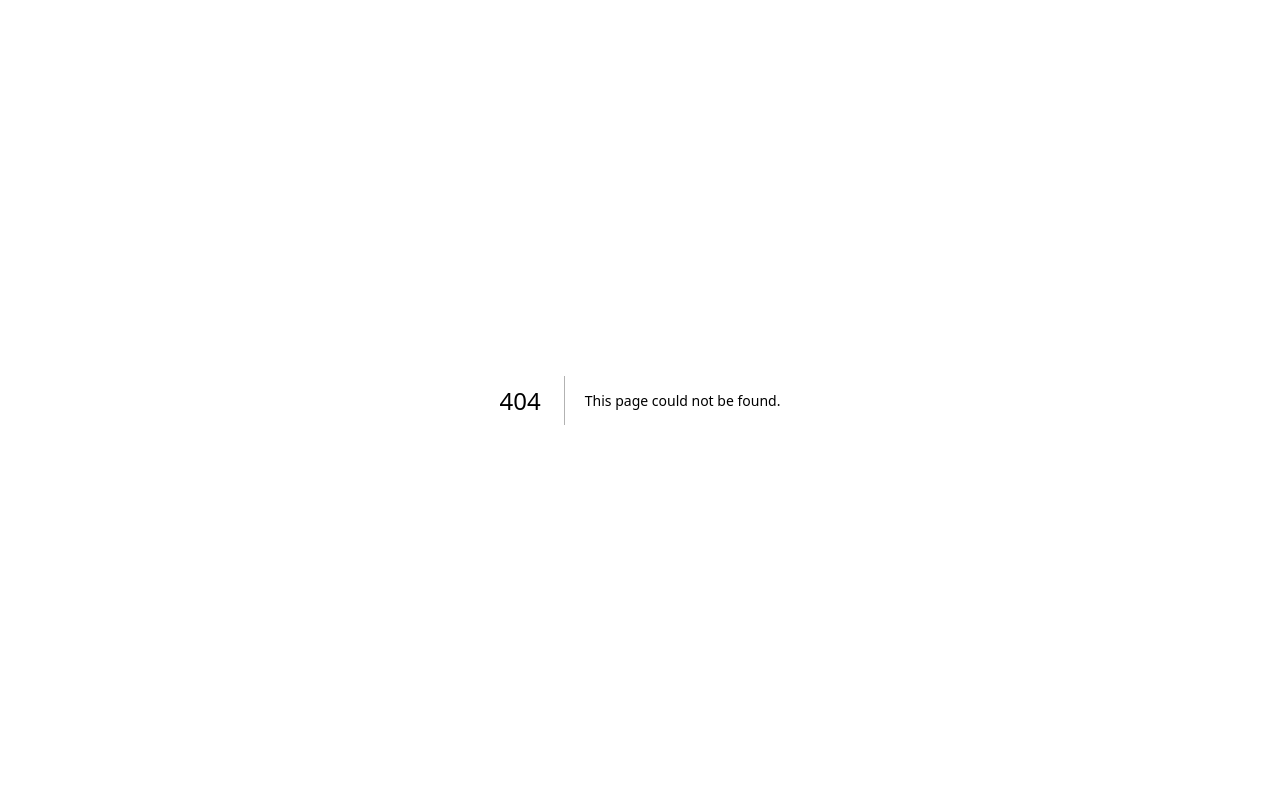
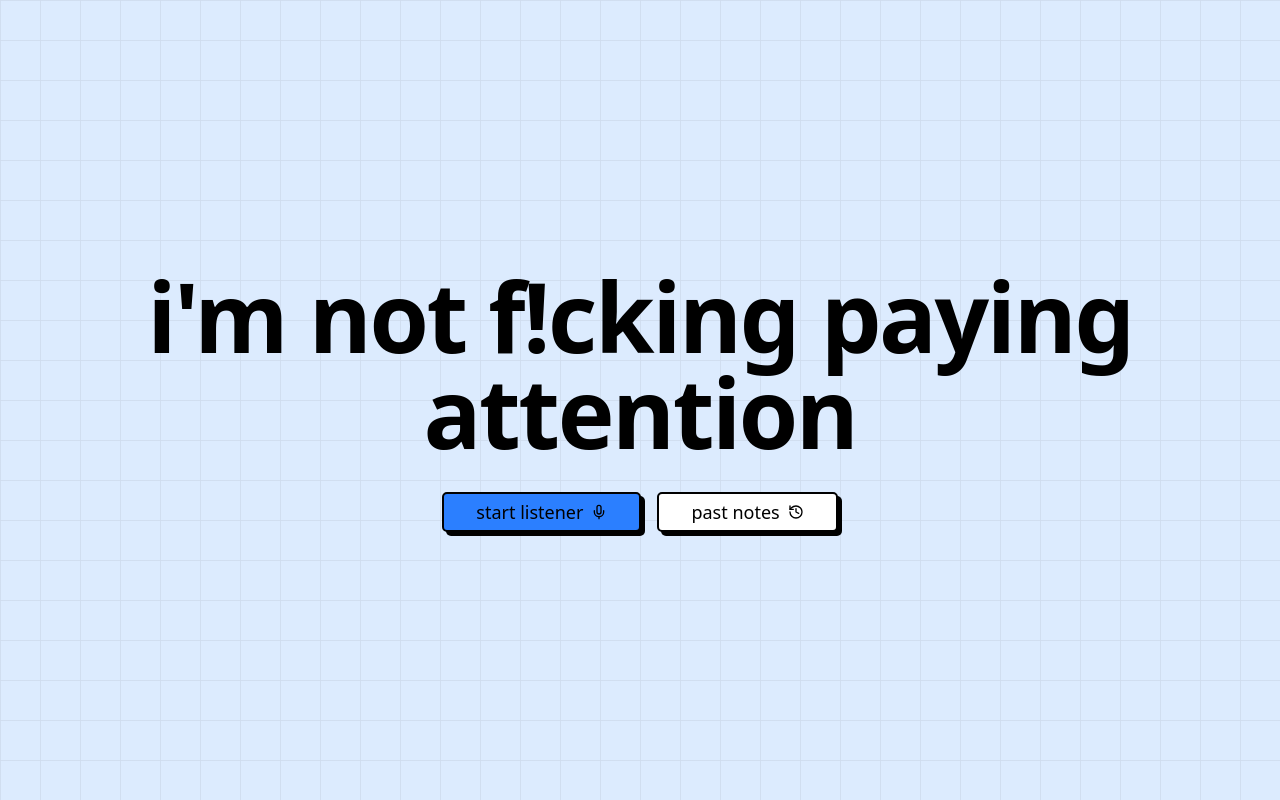
Before and after one commit to numinousmuses/idontpayattention, a Next.js app: page /app in a window 1280 px wide. Before the commit this address had no page. Built offline with nearby package versions, Linux system fonts and the light colour scheme.

Commit message:
started app page

```diff
--- /dev/null
+++ b/src/app/app/page.tsx
@@ -0,0 +1,47 @@
+"use client";
+
+import { Button } from "@/components/ui/button";
+import Link from "next/link";
+import { Mic, History } from "lucide-react";
+
+export default function AppPage() {
+  return (
+    <section className="relative flex-grow w-full flex flex-col items-center justify-center overflow-hidden p-4 h-screen">
+      {/* Grid background */}
+      <div
+        className="absolute inset-0 opacity-20 pointer-events-none"
+        style={{
+          backgroundImage: `
+            linear-gradient(rgba(156, 163, 175, 0.9) 1px, transparent 1px),
+            linear-gradient(90deg, rgba(156, 163, 175, 0.9) 1px, transparent 1px)
+          `,
+          backgroundSize: '40px 40px'
+        }}
+      />
+
+      {/* Main content */}
+      <div className="relative z-10 flex flex-col items-center justify-center h-full text-center gap-8">
+        <div className="flex flex-col items-center gap-4">
+            <h1 className="text-4xl md:text-6xl xl:text-8xl font-bold text-black tracking-tight">
+                i&apos;m not f!cking paying attention
+            </h1>
+        </div>
+
+        <div className="flex flex-col md:flex-row items-center justify-center gap-4">
+            <Button asChild className="bg-blue-500 text-black border-2 border-black text-base px-6 py-2 xl:text-lg xl:px-8 xl:py-3 flex items-center gap-2">
+              <Link href="#">
+                start listener
+                <Mic className="h-5 w-5 xl:h-6 xl:w-6" />
+              </Link>
+            </Button>
+            <Button asChild className="bg-white text-black border-2 border-black text-base px-6 py-2 xl:text-lg xl:px-8 xl:py-3 flex items-center gap-2">
+              <Link href="#">
+                past notes
+                <History className="h-5 w-5 xl:h-6 xl:w-6" />
+              </Link>
+            </Button>
+        </div>
+      </div>
+    </section>
+  );
+}
--- a/src/components/EnjoySection.tsx
+++ b/src/components/EnjoySection.tsx
@@ -3,8 +3,18 @@
 import { Button } from "@/components/ui/button";
 import Link from "next/link";
 import { CircleArrowRight, Github } from "lucide-react";
+import { useState, useEffect } from "react";
 
 export default function EnjoySection() {
+  const [isAlias, setIsAlias] = useState(false);
+
+  useEffect(() => {
+    if (typeof window !== "undefined") {
+      setIsAlias(window.location.hostname.includes("idontpayattention"));
+    }
+  }, []);
+
+  const hashtag = isAlias ? "#idontpayattention" : "#idontfuckingpayattention";
   return (
     <section className="relative flex-grow w-full flex flex-col items-center justify-center overflow-hidden p-4 h-screen">
       {/* Grid background */}
@@ -26,7 +36,7 @@ export default function EnjoySection() {
                 Enjoy not paying attention!
             </h1>
             <p className="text-lg xl:text-xl text-gray-600">
-                tweet your notes with #idontfuckingpayattention
+                tweet your notes with {hashtag}
             </p>
         </div>
 
--- a/src/components/FeaturesSection.tsx
+++ b/src/components/FeaturesSection.tsx
@@ -20,7 +20,7 @@ export default function FeaturesSection() {
     {
       icon: Code,
       title: "Open Source",
-      description: "Built in the open with an MIT license. Fork it, modify it, or contribute back to the community. No black boxes here."
+      description: "Built in the open with an Apache 2.0 license. Fork it, modify it, or contribute back to the community. No black boxes here."
     }
   ];
 
--- a/src/components/Hero.tsx
+++ b/src/components/Hero.tsx
@@ -1,6 +1,6 @@
 "use client";
 
-import { useEffect, useCallback } from "react";
+import { useEffect, useCallback, useState } from "react";
 import useEmblaCarousel from 'embla-carousel-react';
 import { Card } from "@/components/ui/card";
 import { Button } from "@/components/ui/button";
@@ -29,11 +29,19 @@ export default function Hero() {
     return () => clearInterval(interval);
   }, [emblaApi, scrollNext]);
 
+  const [isAlias, setIsAlias] = useState(false);
+
+  useEffect(() => {
+    if (typeof window !== "undefined") {
+      setIsAlias(window.location.hostname.includes("idontpayattention"));
+    }
+  }, []);
+
   return (
     <section className="relative flex-grow w-full flex items-center justify-center overflow-hidden p-4">
       {/* Grid background */}
       <div
-        className="absolute inset-0 opacity-20"
+        className="absolute inset-0 opacity-20 pointer-events-none"
         style={{
           backgroundImage: `
             linear-gradient(rgba(156, 163, 175, 0.9) 1px, transparent 1px),
@@ -47,7 +55,7 @@ export default function Hero() {
       <div className="relative z-10 flex flex-col items-center justify-center h-full text-center">
         <div>
           <h1 className="text-4xl md:text-6xl xl:text-8xl font-bold text-black tracking-tight">
-            I don&apos;t f!cking pay attention
+            {isAlias ? "I don’t pay attention" : "I don’t f!cking pay attention"}
           </h1>
           <div className="mt-4 xl:mt-8 flex flex-col justify-center items-center gap-2 xl:gap-4">
             <span className="text-4xl md:text-6xl xl:text-8xl font-bold text-black tracking-tight">
@@ -71,7 +79,7 @@ export default function Hero() {
           </div>
         </div>
 
-        <div className="absolute bottom-10 w-full flex flex-col items-center justify-center gap-2">
+        <div className="absolute bottom-10 w-full flex flex-col items-center justify-center gap-2 z-10">
           <div className="flex flex-col md:flex-row items-center justify-center gap-4">
             <p className="text-lg xl:text-xl text-black">It&apos;s ok, neither do we:</p>
             <Button className="bg-blue-500 text-black border-2 border-black text-base px-6 py-2 xl:text-lg xl:px-8 xl:py-3 flex items-center gap-2">
```
